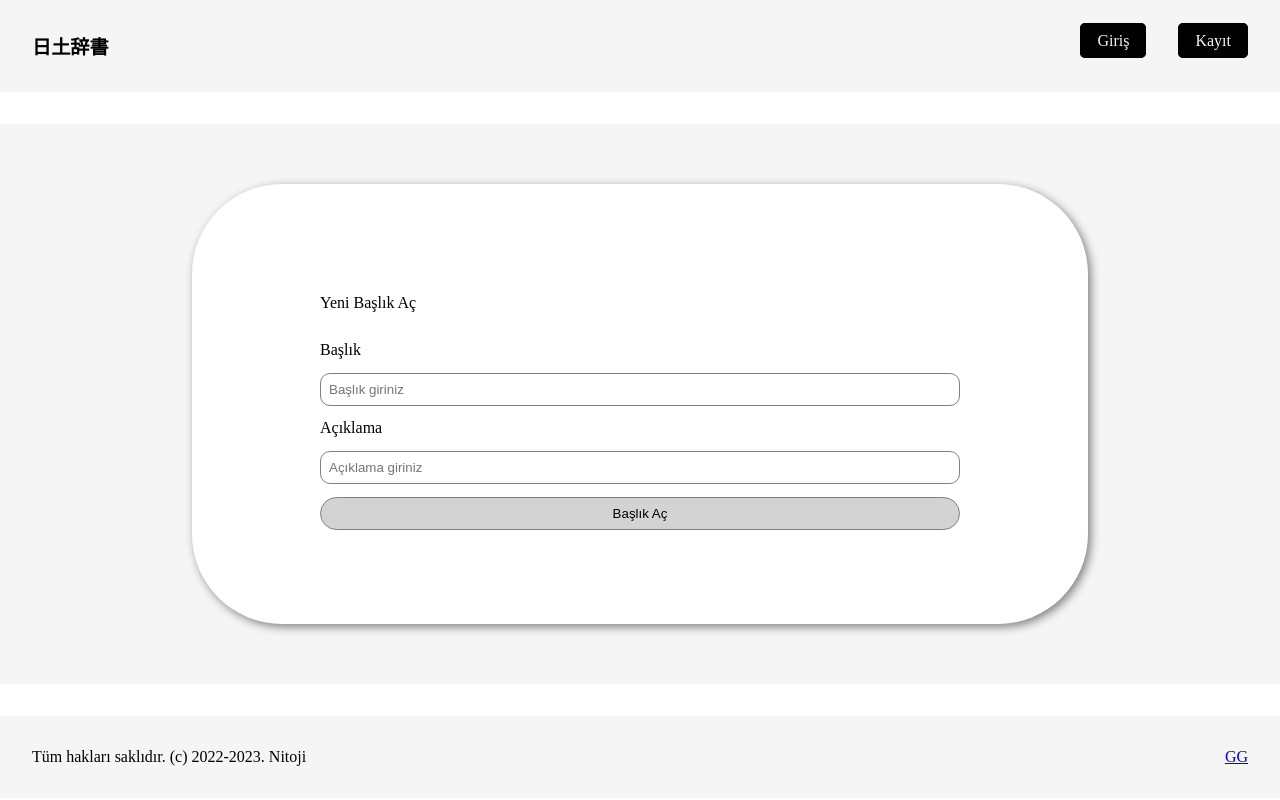
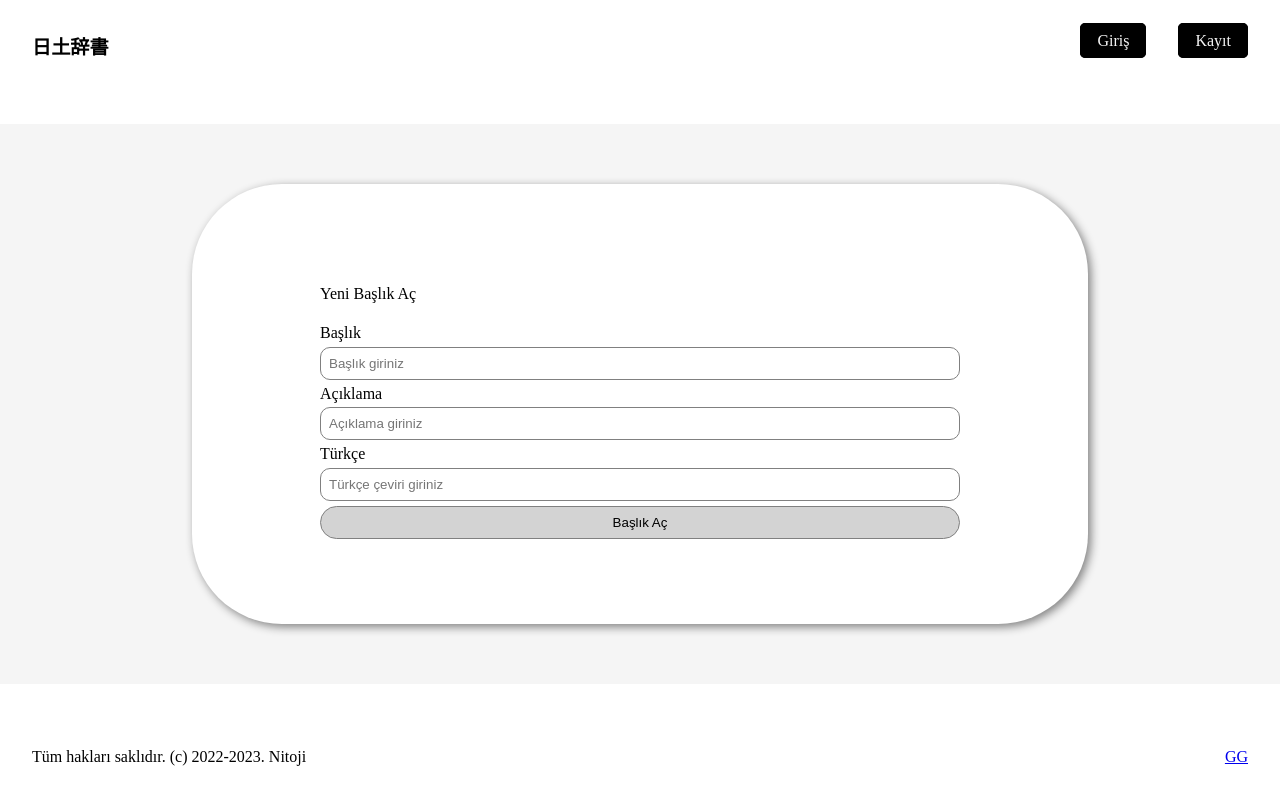
Before and after one commit to naphteine/nitoji, a Next.js app: page /baslik in a window 1280 px wide. Built offline with nearby package versions, Linux system fonts and the light colour scheme; no server answers.

Commit message:
Updated Header and Footer bgcolor

```diff
--- /dev/null
+++ b/src/components/Header.js
@@ -0,0 +1,34 @@
+import Link from "next/link";
+import { useEffect, useState } from "react";
+import styles from "../styles/Header.module.css";
+import { supabase } from "../lib/supabase"
+
+const Header = ({ session }) => {
+    const logout = (event) => {
+        event.preventDefault();
+    }
+
+    return (
+        <header className={styles.header}>
+            <Link className={styles.logo} href="/">
+                日土辞書
+            </Link>
+
+            {!session?.user &&
+            <div className={styles.links}>
+                <Link className={styles.link} href="/giris">Giriş</Link>
+                <Link className={styles.link} href="/kayit">Kayıt</Link>
+            </div>
+            }
+
+            {session?.user &&
+                <div className={styles.links}>
+                    <Link className={styles.link} href="/baslik">Başlık aç</Link>
+                    <button onClick={logout}>Çıkış</button>
+                </div>
+            }
+        </header>
+    )
+}
+
+export default Header;
--- a/src/components/Header.tsx
+++ /dev/null
@@ -1,19 +0,0 @@
-import Link from "next/link";
-import styles from "../styles/Header.module.css";
-
-const Header = () => {
-    return (
-        <header className={styles.header}>
-            <Link className={styles.logo} href="/">
-                日土辞書
-            </Link>
-
-            <div className={styles.links}>
-                <Link className={styles.link} href="/giris">Giriş</Link>
-                <Link className={styles.link} href="/kayit">Kayıt</Link>
-            </div>
-        </header>
-    )
-}
-
-export default Header;
--- a/src/pages/baslik/index.js
+++ b/src/pages/baslik/index.js
@@ -68,6 +68,15 @@ const Create = () => {
             className={styles.input}
             placeholder="Açıklama giriniz"
           />
+          <label className={styles.label}>Türkçe</label>
+          <input
+            type="text"
+            name="reps"
+            value={reps}
+            onChange={handleChange}
+            className={styles.input}
+            placeholder="Türkçe çeviri giriniz"
+          />
 
           <Button onClick={createWorkout}>Başlık Aç</Button>
       </Card>
--- a/src/styles/Footer.module.css
+++ b/src/styles/Footer.module.css
@@ -2,7 +2,6 @@
     display: flex;
     flex-direction: row;
     justify-content: space-between;
-    background-color: whitesmoke;
     padding: 2rem;
     margin-top: 2rem;
 }
--- a/src/styles/Header.module.css
+++ b/src/styles/Header.module.css
@@ -1,5 +1,4 @@
 .header {
-    background-color: whitesmoke;
     padding: 2rem;
     display: flex;
     justify-content: space-between;
```
